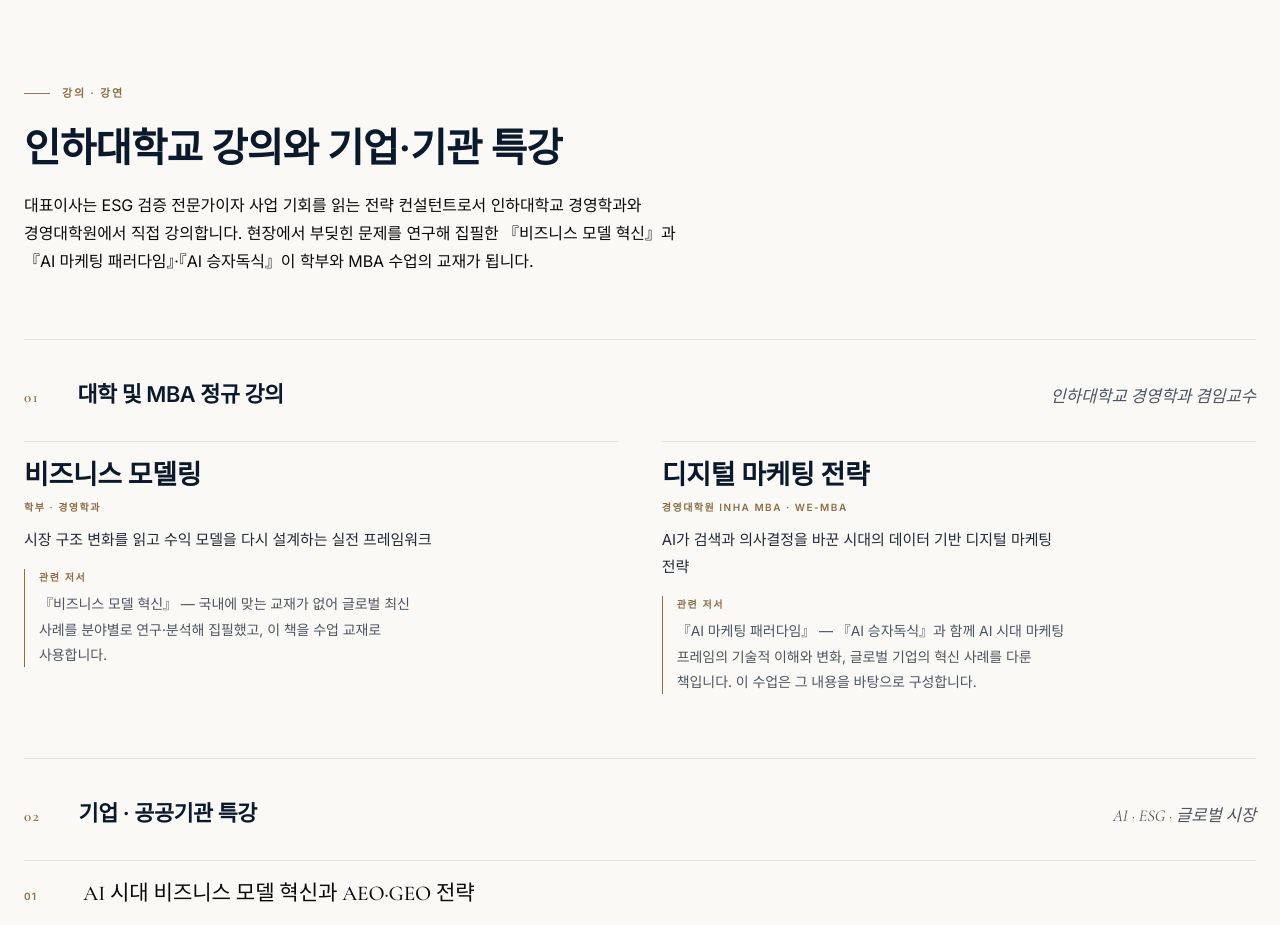
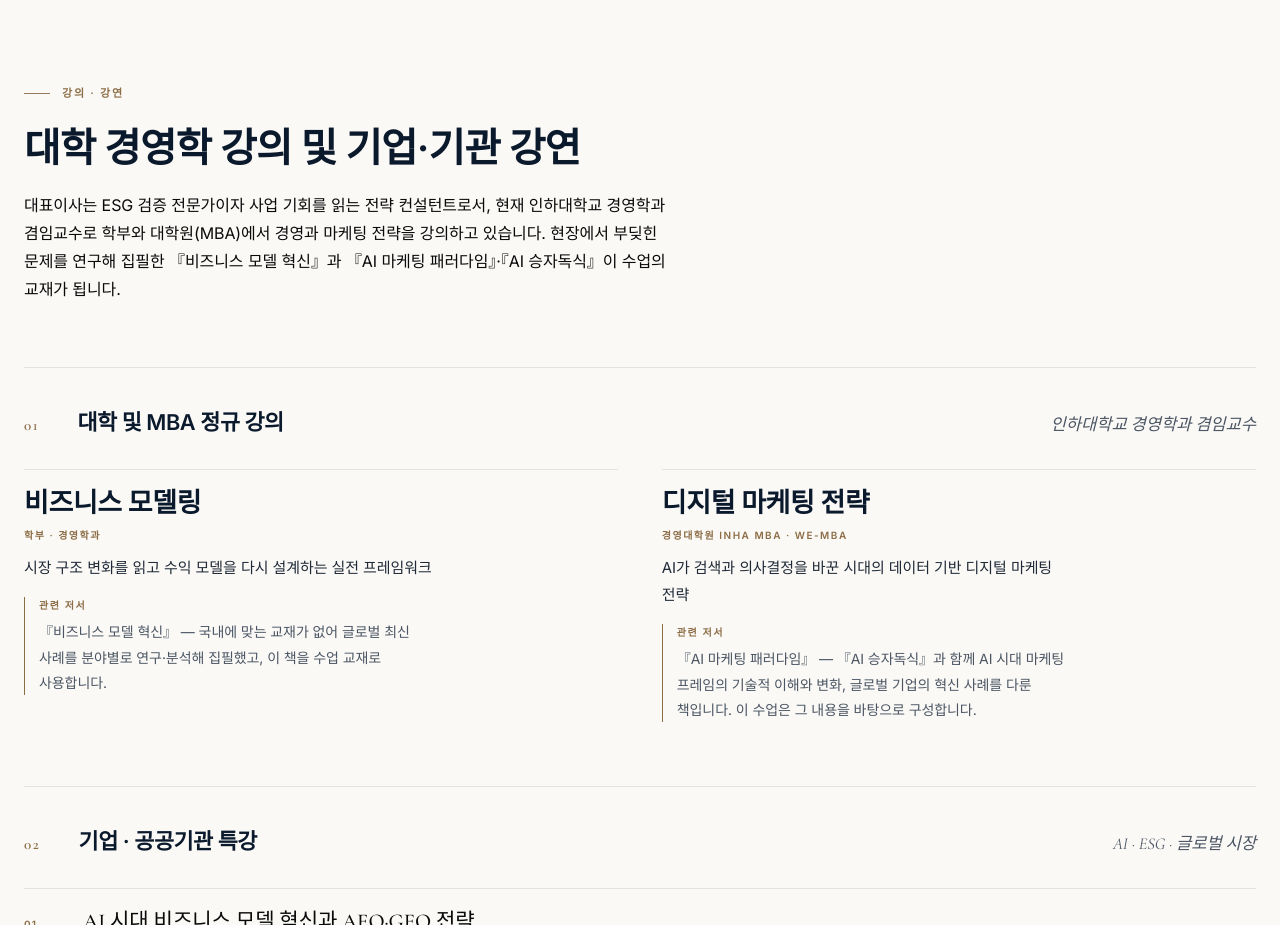
Before and after one commit to Jace723/Tscbgroub-web, a plain HTML site: page about.html in a window 1280 px wide. Shown: the part 5560-6485 px from the top of the page. Drawn offline with nearby package versions, Linux system fonts and the light colour scheme; a web font is replaced by a local one.

Commit message:
Reframe the lectures headline around university teaching and keynotes

```diff
--- a/about.html
+++ b/about.html
@@ -406,8 +406,8 @@
     <div class="container">
       <div class="section-head reveal">
         <p class="eyebrow" data-i18n="about.lec.tag">강의 · 강연</p>
-        <h2 data-i18n="about.lec.title">인하대학교 강의와 기업·기관 특강</h2>
-        <p class="lead" data-i18n="about.lec.lead">대표이사는 ESG 검증 전문가이자 사업 기회를 읽는 전략 컨설턴트로서 인하대학교 경영학과와 경영대학원에서 직접 강의합니다. 현장에서 부딪힌 문제를 연구해 집필한 『비즈니스 모델 혁신』과 『AI 마케팅 패러다임』·『AI 승자독식』이 학부와 MBA 수업의 교재가 됩니다.</p>
+        <h2 data-i18n="about.lec.title">대학 경영학 강의 및 기업·기관 강연</h2>
+        <p class="lead" data-i18n="about.lec.lead">대표이사는 ESG 검증 전문가이자 사업 기회를 읽는 전략 컨설턴트로서, 현재 인하대학교 경영학과 겸임교수로 학부와 대학원(MBA)에서 경영과 마케팅 전략을 강의하고 있습니다. 현장에서 부딪힌 문제를 연구해 집필한 『비즈니스 모델 혁신』과 『AI 마케팅 패러다임』·『AI 승자독식』이 수업의 교재가 됩니다.</p>
       </div>
 
       <div class="lec-block reveal">
@@ -534,7 +534,7 @@
   </div>
 </footer>
 
-<script src="assets/js/i18n.js?v=20261127a"></script>
+<script src="assets/js/i18n.js?v=20261127b"></script>
 <script src="assets/js/main.js?v=20261125b"></script>
 </body>
 </html>
--- a/assets/js/i18n.js
+++ b/assets/js/i18n.js
@@ -497,14 +497,14 @@
     /* ---- ABOUT : lectures & keynotes ----------------------------------- */
     "about.lec.tag": { ko: "강의 · 강연", en: "Academic & Lectures", zh: "大学课程与演讲" },
     "about.lec.title": {
-      ko: "인하대학교 강의와 기업·기관 특강",
-      en: "Inha University Courses and Keynotes for Business and Public Institutions",
-      zh: "仁荷大学课程与企业·机构演讲"
+      ko: "대학 경영학 강의 및 기업·기관 강연",
+      en: "University Management Courses & Executive Keynotes",
+      zh: "大学管理课程与企业·机构演讲"
     },
     "about.lec.lead": {
-      ko: "대표이사는 ESG 검증 전문가이자 사업 기회를 읽는 전략 컨설턴트로서 인하대학교 경영학과와 경영대학원에서 직접 강의합니다. 현장에서 부딪힌 문제를 연구해 집필한 『비즈니스 모델 혁신』과 『AI 마케팅 패러다임』·『AI 승자독식』이 학부와 MBA 수업의 교재가 됩니다.",
-      en: "Its CEO — an ESG assurance specialist and a strategy consultant who reads where business opportunity is heading — lectures in person in Inha University's Department of Business Administration and its MBA programme. The course texts are the books he researched and wrote from that practice: Business Model Innovation, and The AI Marketing Paradigm with Winner Takes the Answer.",
-      zh: "代表理事既是 ESG 鉴证专家，也是善于捕捉商业机会的战略顾问，亲自在仁荷大学工商管理系与经营研究生院授课。课堂教材正是他从实务问题出发研究并亲自撰写的《商业模式创新》与《AI 营销范式》《AI 赢家通吃》。"
+      ko: "대표이사는 ESG 검증 전문가이자 사업 기회를 읽는 전략 컨설턴트로서, 현재 인하대학교 경영학과 겸임교수로 학부와 대학원(MBA)에서 경영과 마케팅 전략을 강의하고 있습니다. 현장에서 부딪힌 문제를 연구해 집필한 『비즈니스 모델 혁신』과 『AI 마케팅 패러다임』·『AI 승자독식』이 수업의 교재가 됩니다.",
+      en: "Its CEO — an ESG assurance specialist and a strategy consultant who reads where business opportunity is heading — is currently an adjunct professor in Inha University's Department of Business Administration, teaching management and marketing strategy to undergraduates and in the graduate MBA programme. The course texts are the books he researched and wrote from that practice: Business Model Innovation, and The AI Marketing Paradigm with Winner Takes the Answer.",
+      zh: "代表理事既是 ESG 鉴证专家，也是善于捕捉商业机会的战略顾问，现任仁荷大学工商管理系兼任教授，面向本科生与经营研究生院（MBA）讲授经营与营销战略。课堂教材正是他从实务问题出发研究并撰写的《商业模式创新》与《AI 营销范式》《AI 赢家通吃》。"
     },
     "about.lec.academic.k": {
       ko: "대학 및 MBA 정규 강의",
```
Also changed, not shown: contact.html (+1 -1 lines), faq.html (+1 -1 lines), index.html (+1 -1 lines), insight-b.html (+1 -1 lines), what-we-do.html (+1 -1 lines).
